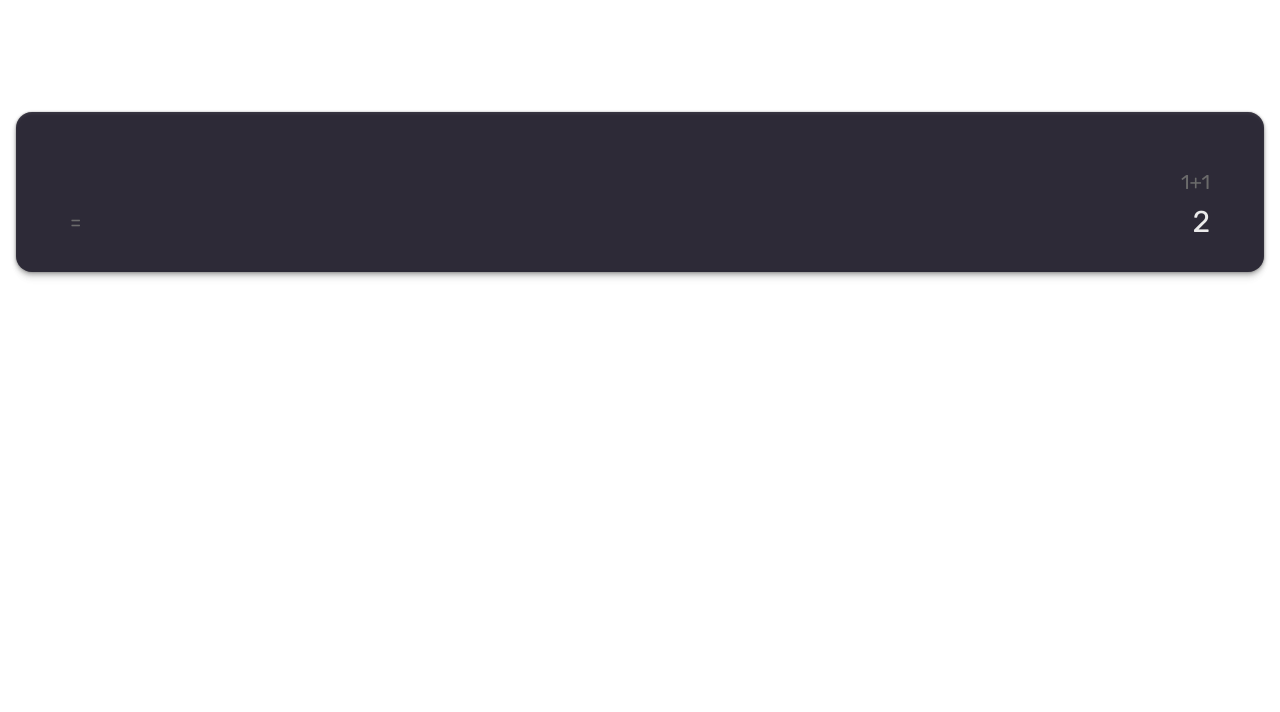
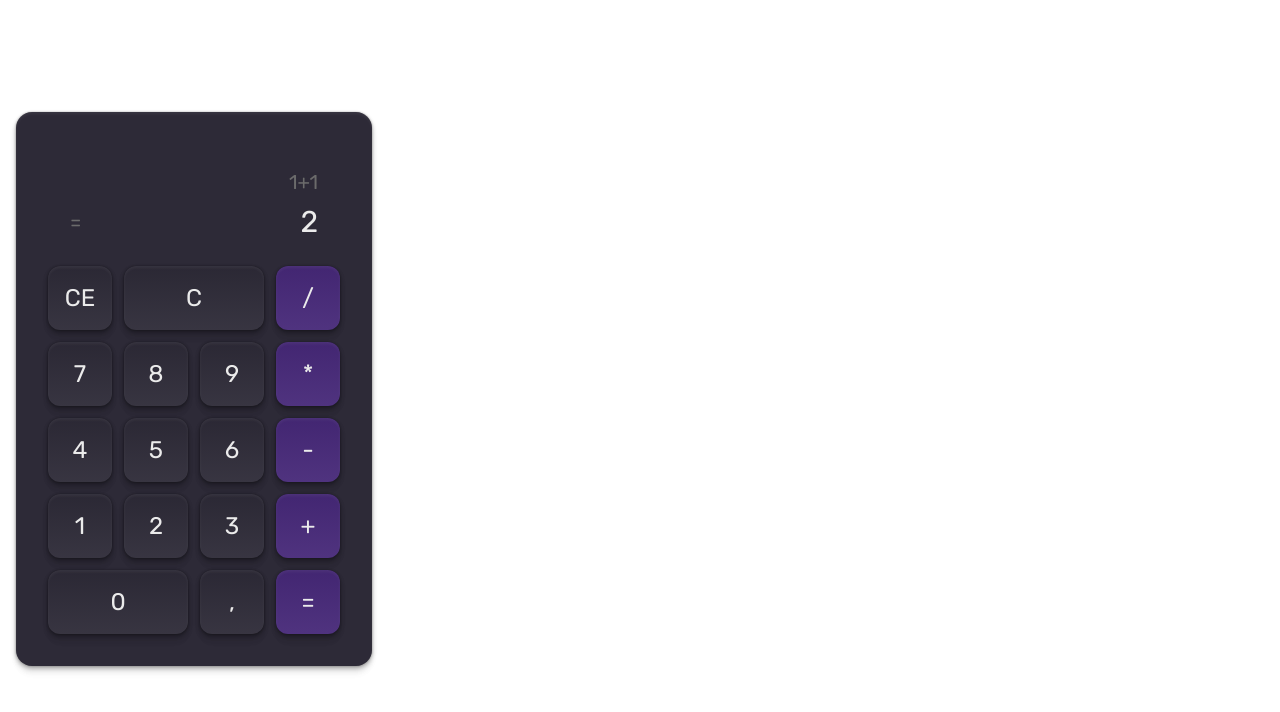
Before and after one commit to nikolasmarlon/calculadora-ui, a React (Vite) app: page / in a window 1280 px wide. Shown: the top 712 px of the page. Built offline with nearby package versions, Linux system fonts and the light colour scheme.

Commit message:
Layout calculadora

```diff
--- a/src/components/Calculator.jsx
+++ b/src/components/Calculator.jsx
@@ -1,3 +1,4 @@
+import { Button } from "./Button";
 import { CalculatorDisplay } from "./CalculatorDisplay";
 import { Card } from "./Card";
 
@@ -5,8 +6,39 @@ import { Card } from "./Card";
 
 export function Calculator(){
     return(
-        <Card className="flex flex-col gap-[1.625rem] w=[22.25rem] pt-14 px-8 pb-8">
+        <Card className="flex flex-col gap-[1.625rem] w-[22.25rem] pt-14 px-8 pb-8">
             <CalculatorDisplay operation={"1+1"} result={"2"} />
+
+            <div className="flex flex-col gap-3">
+                <div className="flex gap-3">
+                    <Button className='w-16 h-16'>CE</Button>
+                    <Button className='flex-1 h-16'>C</Button>
+                    <Button variant="primary" className='w-16 h-16'>/</Button>
+                </div>
+                <div className="flex gap-3">
+                    <Button className='w-16 h-16'>7</Button>
+                    <Button className='w-16 h-16'>8</Button>
+                    <Button className='w-16 h-16'>9</Button>
+                    <Button variant="primary" className='w-16 h-16'>*</Button>
+                </div>
+                <div className="flex gap-3">
+                    <Button className='w-16 h-16'>4</Button>
+                    <Button className='w-16 h-16'>5</Button>
+                    <Button className='w-16 h-16'>6</Button>
+                    <Button variant="primary" className='w-16 h-16'>-</Button>
+                </div>
+                <div className="flex gap-3">
+                    <Button className='w-16 h-16'>1</Button>
+                    <Button className='w-16 h-16'>2</Button>
+                    <Button className='w-16 h-16'>3</Button>
+                    <Button variant="primary" className='w-16 h-16'>+</Button>
+                </div>
+                <div className="flex gap-3">
+                    <Button className='flex-1 h-16'>0</Button>
+                    <Button className='w-16 h-16'>,</Button>
+                    <Button variant="primary" className='w-16 h-16'>=</Button>
+                </div>
+            </div>
 
         </Card>
     )
```
